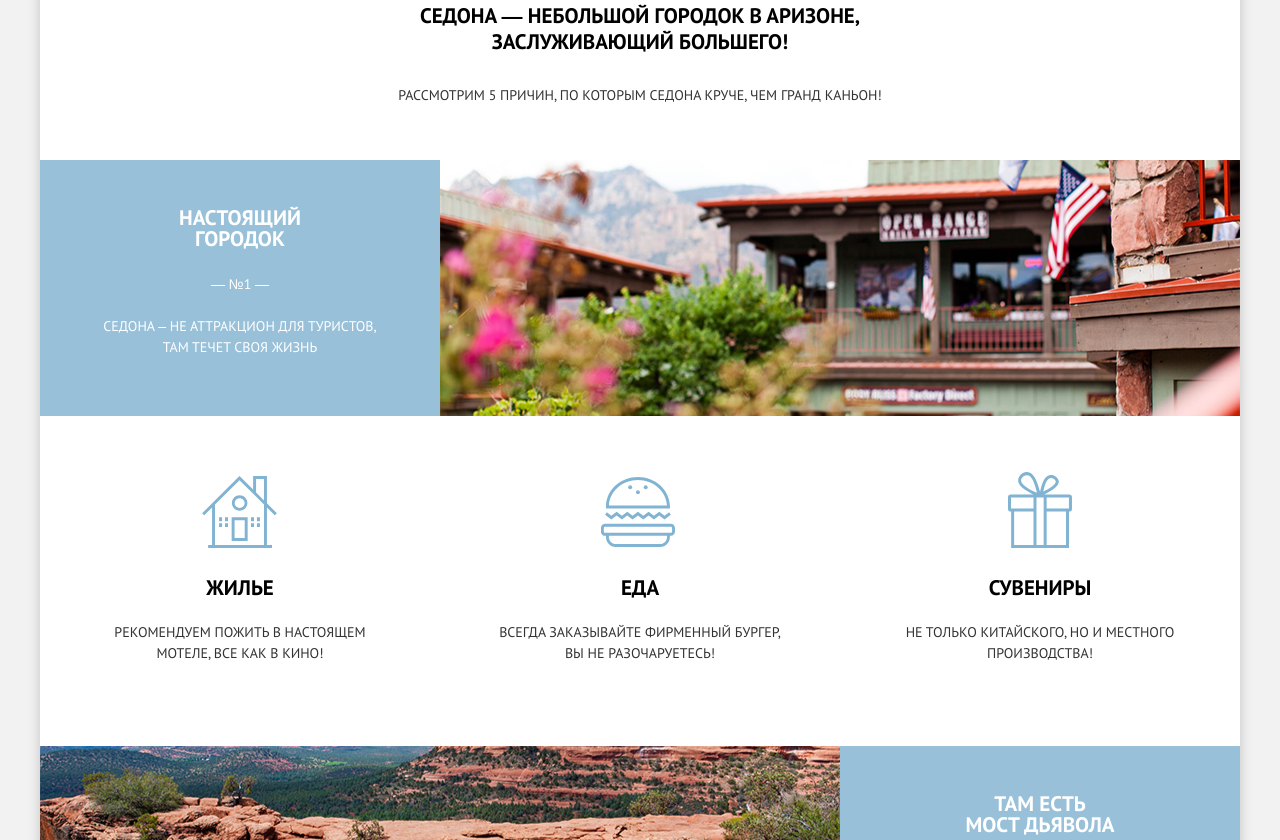
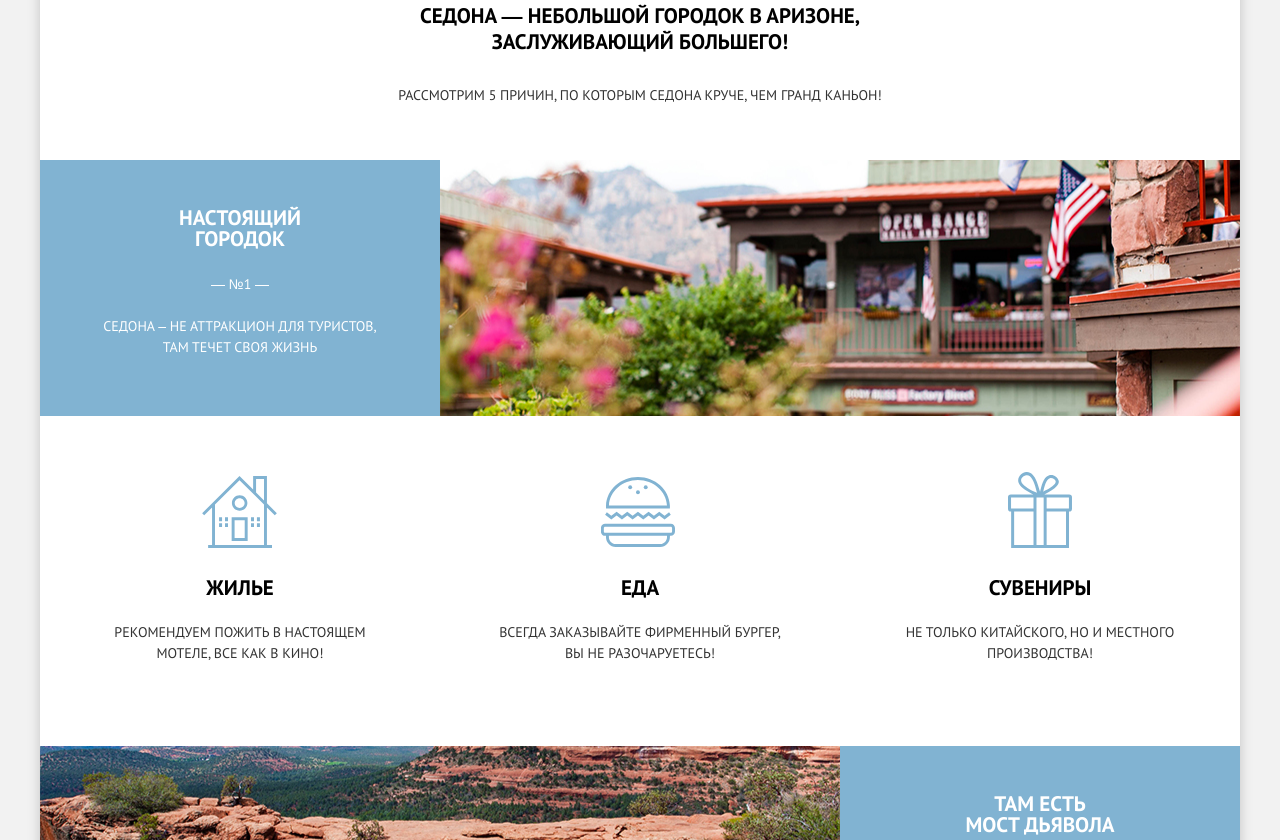
Before and after one commit to babtshe/619357-sedona, a plain HTML site: page index.html in a window 1280 px wide. Shown: the part 620-1460 px from the top of the page. Drawn offline with Linux system fonts and the light colour scheme.

Commit message:
index color quickfix

```diff
--- a/css/style.css
+++ b/css/style.css
@@ -202,7 +202,7 @@ reasons — ====================================================================
 .reasons__item--large {
   color: #ffffff;
 
-  background-color: #99c0d9;
+  background-color: #81b3d2;
 }
 
 .reasons__header {
```
